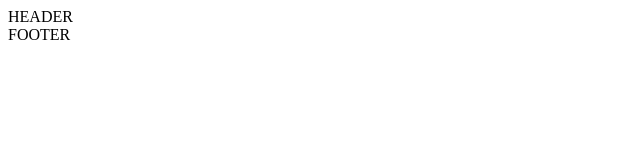
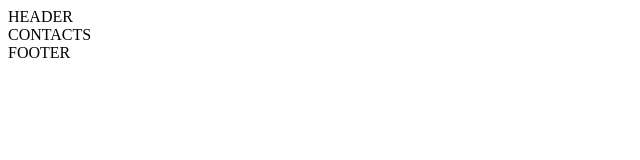
Before and after one commit to front-end-by-rimantas/35-grupe-git-no-conflict, a website: page index.html in a window 1280 px wide. Shown: the whole page, without its empty margins (0-640 px from the left). Drawn offline with Linux system fonts and the light colour scheme.

Commit message:
Contacts

```diff
--- a/index.html
+++ b/index.html
@@ -17,6 +17,9 @@
     <!-- services: start -->
     <!-- services: end -->
     <!-- contacts: start -->
+    <section>
+        CONTACTS
+    </section>
     <!-- contacts: end -->
     <!-- footer: start -->
     <footer>
```
